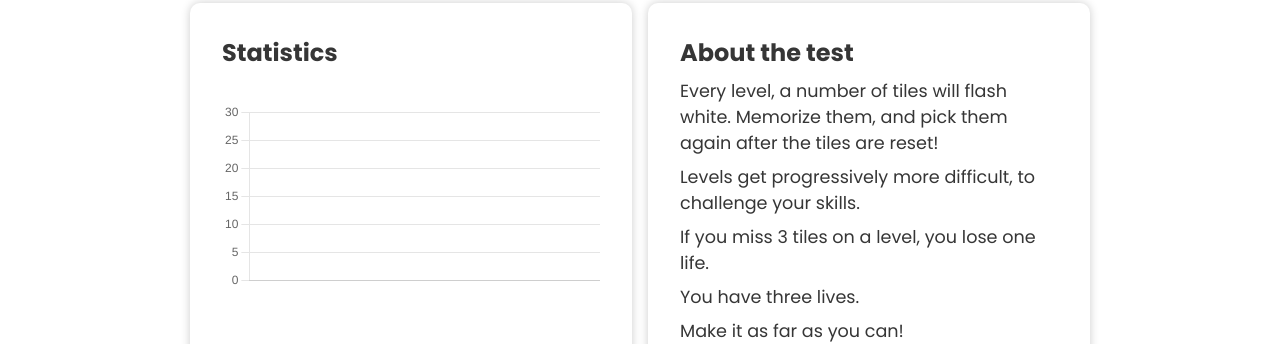
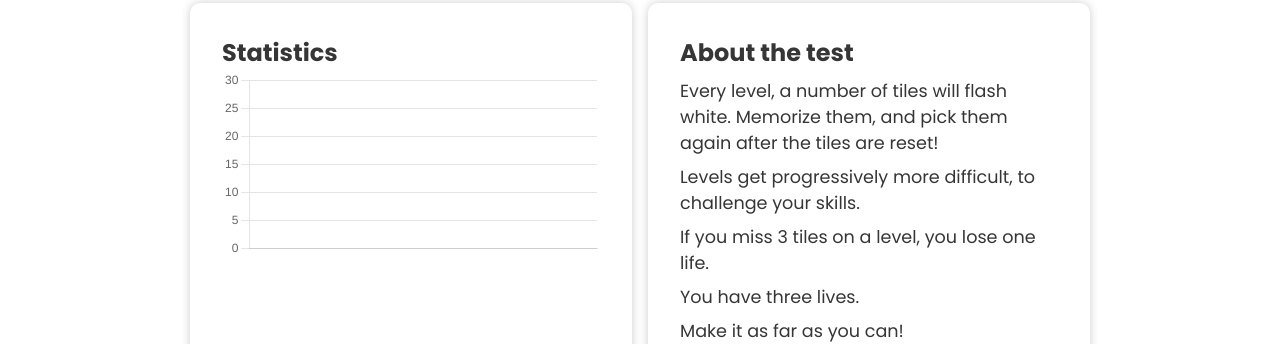
Before and after one commit to DieBijacz/Skill-test, a React (Create React App) app in the folder frontend/: page /memory in a window 1280 px wide. Shown: the part 563-907 px from the top of the page. Built offline with nearby package versions, Linux system fonts and the light colour scheme; no server answers; the HTML template or start-up script is replaced by a standard one.

Commit message:
basic chart changes in reaction time game

```diff
--- a/frontend/src/components/Memory-Game/Chart.jsx
+++ /dev/null
@@ -1,51 +0,0 @@
-import React, { useEffect, useState } from 'react';
-import { Line } from 'react-chartjs-2';
-import { Chart as ChartJS, LineElement, CategoryScale, PointElement, LinearScale } from 'chart.js'
-import Loading from '../Loading';
-import { getScore } from '../utilities';
-
-ChartJS.register(
-  LineElement,
-  CategoryScale,
-  PointElement,
-  LinearScale
-)
-
-const Chart = ({ game }) => {
-  const [scoresData, setScoresData] = useState([])
-  const [loading, setLoading] = useState(true)
-
-  const data = {
-    labels: Object.keys(scoresData),
-    datasets: [{
-      data: Object.values(scoresData),
-      backgroundColor: 'white',
-      borderColor: 'black',
-      pointBorderColor: 'black',
-      tension: .4
-    }]
-  }
-
-  const options = {
-    plugins: {
-      legend: true,
-    },
-    scales: {
-      y: { min: 0, max: 30 }
-    }
-  }
-
-  // FETCH DATA
-  useEffect(() => {
-    getScore(game, setScoresData)
-    setLoading(false)
-  }, [game])
-
-  return <>
-    {loading ? <Loading /> :
-      <Line data={data} options={options} style={{ margin: '2rem 0' }} />
-    }
-  </>
-};
-
-export default Chart;
--- a/frontend/src/components/Memory-Game/Memory.jsx
+++ b/frontend/src/components/Memory-Game/Memory.jsx
@@ -6,8 +6,16 @@ import { BOARD_SIZE_GRID, BORAD_SIZE_IN_PX } from './settings'
 import { faSquare as emptySquare } from '@fortawesome/free-regular-svg-icons'
 import { faSquare as filledSquare } from '@fortawesome/free-solid-svg-icons'
 import { FontAwesomeIcon } from '@fortawesome/react-fontawesome'
-import Chart from './Chart'
-import { saveScore } from '../utilities'
+import { getScore, saveScore } from '../utilities'
+import { Line } from 'react-chartjs-2'
+import { Chart as ChartJS, LineElement, CategoryScale, PointElement, LinearScale } from 'chart.js'
+
+ChartJS.register(
+  LineElement,
+  CategoryScale,
+  PointElement,
+  LinearScale
+)
 
 const Memory = () => {
   const [displayPanel, setDisplayPanel] = useState('start-game') //STARTING PANEL (start-game / game-panel / game-over)
@@ -21,6 +29,8 @@ const Memory = () => {
   const [rightClick, setRightClick] = useState(0)
 
   const [allowClicks, setAllowClicks] = useState(false)
+
+  const [chartData, setChartData] = useState([])
 
   const cellProps = { setWrongClick, rightClick, setRightClick, wrongClick, allowClicks, setAllowClicks }
 
@@ -74,6 +84,31 @@ const Memory = () => {
       changeLevel()
     }
   }, [rightClick, setAllowClicks, changeLevel, level])
+
+
+  const data = {
+    labels: Object.keys(chartData),
+    datasets: [{
+      data: Object.values(chartData),
+      backgroundColor: 'white',
+      borderColor: 'black',
+      pointBorderColor: 'black',
+      tension: .4
+    }]
+  }
+
+  const chartOptions = {
+    plugins: {
+      legend: true,
+    },
+    scales: {
+      y: { min: 0, max: 30 }
+    }
+  }
+
+  useEffect(() => {
+    getScore('memory', setChartData)
+  }, [])
 
   return (
     <>
@@ -132,7 +167,7 @@ const Memory = () => {
           <div className='card'>
             <div className="chart-container">
               <h1>Statistics</h1>
-              <Chart game={'memory'} />
+              <Line data={data} options={chartOptions} />
             </div>
           </div>
           <div className='card'>
--- a/frontend/src/pages/ReactionTime.jsx
+++ b/frontend/src/pages/ReactionTime.jsx
@@ -1,13 +1,25 @@
 import React, { useEffect, useState } from 'react'
 import { FontAwesomeIcon } from '@fortawesome/react-fontawesome'
 import { faClock } from '@fortawesome/free-regular-svg-icons'
-import { saveScore } from '../components/utilities'
+import { getScore, saveScore } from '../components/utilities'
+import { Chart as ChartJS, LineElement, CategoryScale, PointElement, LinearScale } from 'chart.js'
+import { Line } from 'react-chartjs-2'
+
+ChartJS.register(
+  LineElement,
+  CategoryScale,
+  PointElement,
+  LinearScale
+)
 
 const ReactionTime = () => {
   const [color, setColor] = useState('blue')
   const [time, setTime] = useState(undefined)
   const [startTime, setStartTime] = useState(undefined)
   const [timeoutId, setTimeoutId] = useState()
+  const [chartData, setChartData] = useState()
+  const [chartReady, setChartReady] = useState(false)
+  const [dsfgsdfgsd, setSDAFSAFSADF] = useState(false)
 
   const DELAY = Math.floor(Math.random() * 5000) + 1000
 
@@ -44,6 +56,38 @@ const ReactionTime = () => {
   useEffect(() => {
     if (time < 500) saveScore('reaction-time', time)
   }, [time])
+
+  const chartOptions = {
+    plugins: {
+      legend: true,
+    },
+    scales: {
+      y: { min: 0, max: 500 }
+    }
+  }
+
+  useEffect(() => {
+    if (chartData) {
+      setSDAFSAFSADF(
+        {
+          labels: Object.keys(chartData.all),
+          datasets: [{
+            data: Object.values(chartData.all),
+            backgroundColor: 'white',
+            borderColor: 'black',
+            pointBorderColor: 'black',
+            tension: .4
+          }]
+        }
+      )
+      setChartReady(true)
+    }
+  }, [chartData])
+
+  useEffect(() => {
+    console.log('fetchin reaction time data')
+    getScore('reaction-time', setChartData)
+  }, [])
 
   return (
     <>
@@ -89,6 +133,7 @@ const ReactionTime = () => {
           <div className='card'>
             <div className="chart-container">
               <h1>Statistics</h1>
+              {chartReady && <Line data={dsfgsdfgsd} options={chartOptions} />}
             </div>
           </div>
           <div className='card'>
```
Also changed, not shown: 1 other file (tests, documents, lock files or other folders).
